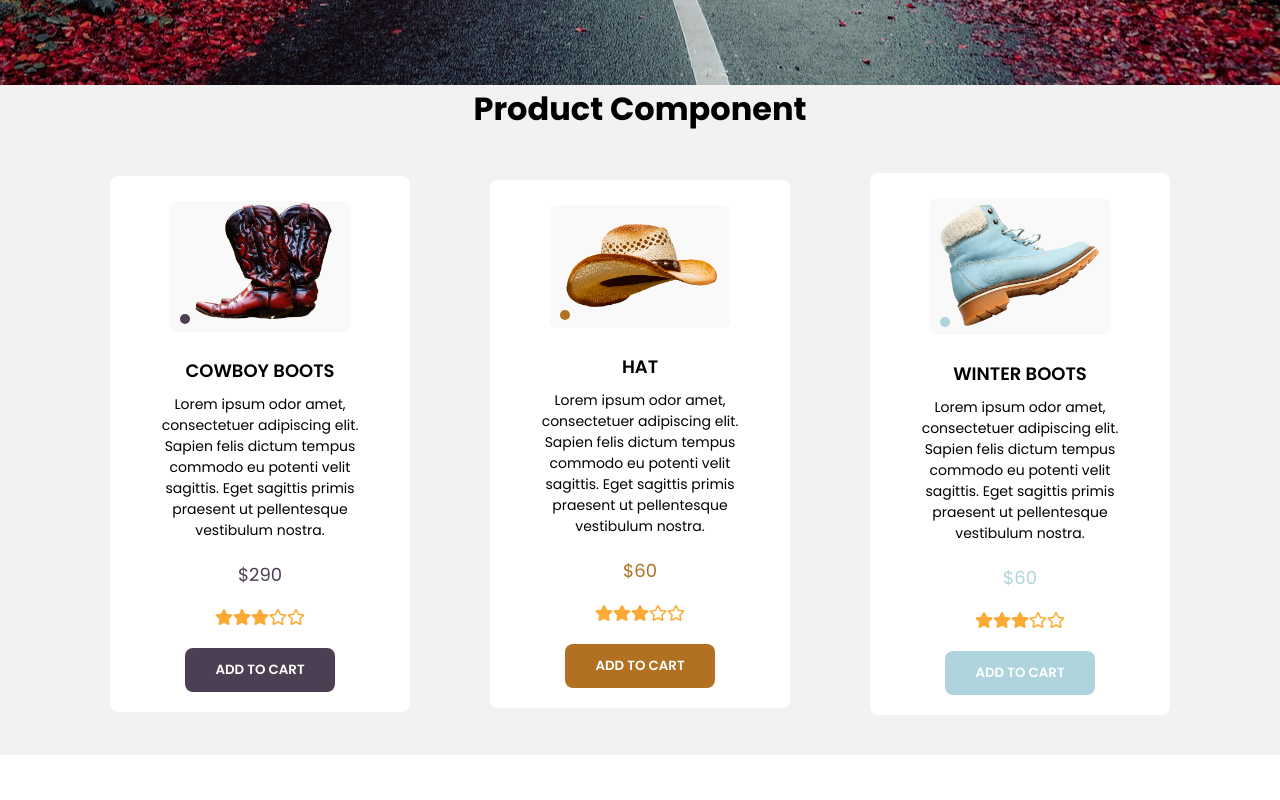
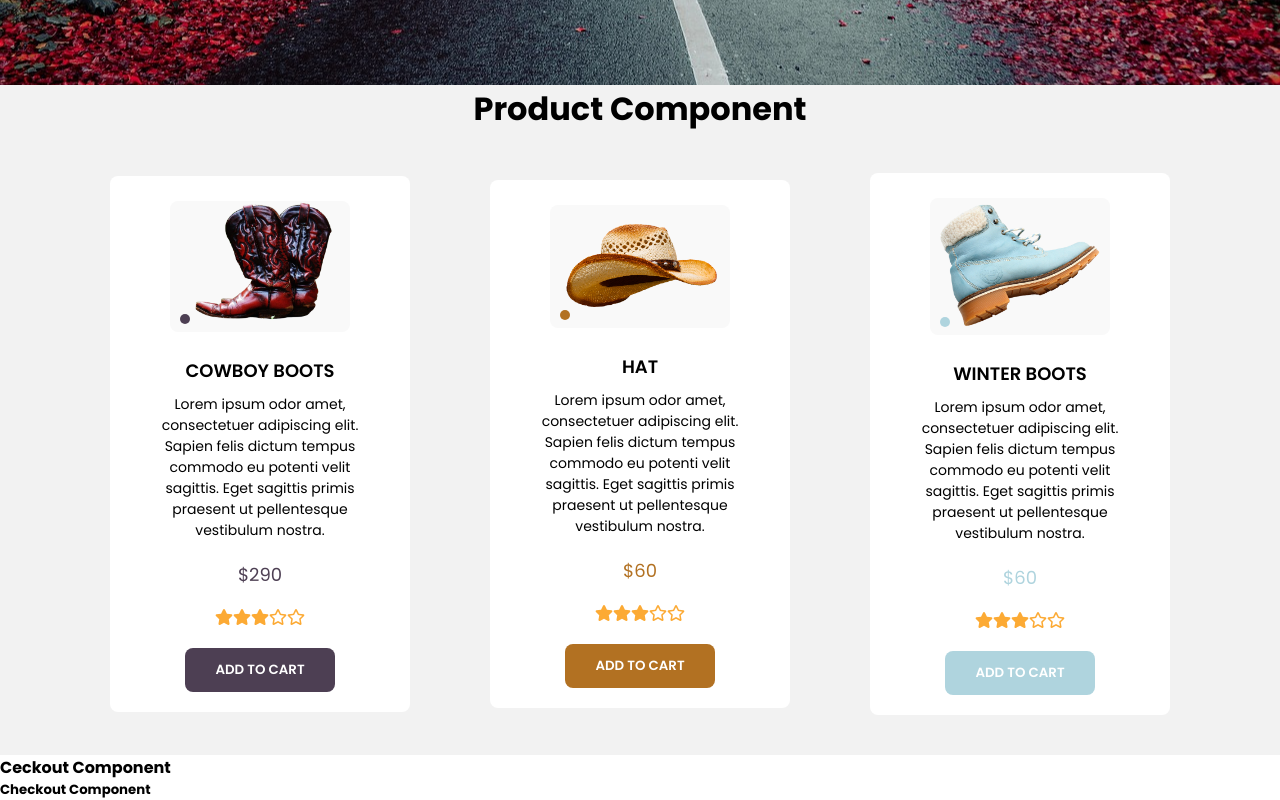
Before and after one commit to mickey55679/react-components-athletech, a React (Create React App) app: page / in a window 1280 px wide. Shown: the part 1141-1941 px from the top of the page. Before the commit the page ends 1896 px from the top, so only its background shows below. Built offline with nearby package versions, Linux system fonts and the light colour scheme; a web font is replaced by a local one.

Commit message:
added other components to page

```diff
--- a/src/App.js
+++ b/src/App.js
@@ -3,7 +3,8 @@ import React from "react";
 import MyGallery from './Components/Gallery/MyGallery';
 import LoginForm from './Components/LoginForm/LoginForm';
 import ProductCard from './Components/ProductCard/ProductCard';
-
+import Checkout from './Components/Checkout/Checkout';
+import ShoppingCart from './Components/ShoppingCart/ShoppingCart'
 
 
 
@@ -16,6 +17,9 @@ export default function MyApp() {
       <LoginForm />
       <h3>Product Component</h3>
       <ProductCard />
+      <h4>Ceckout Component</h4>
+      <Checkout />
+      <h5>Checkout Component</h5>
     </div>
   );
 }
--- a/src/Components/Checkout/Checkout.js
+++ b/src/Components/Checkout/Checkout.js
@@ -6,3 +6,4 @@ function Checkout() {
   </>
   )
 }
+export default Checkout;
--- a/src/Components/ShoppingCart/ShoppingCart.js
+++ b/src/Components/ShoppingCart/ShoppingCart.js
@@ -7,3 +7,4 @@ function ShoppingCart() {
         </>
     )
 }
+export default ShoppingCart;
```
